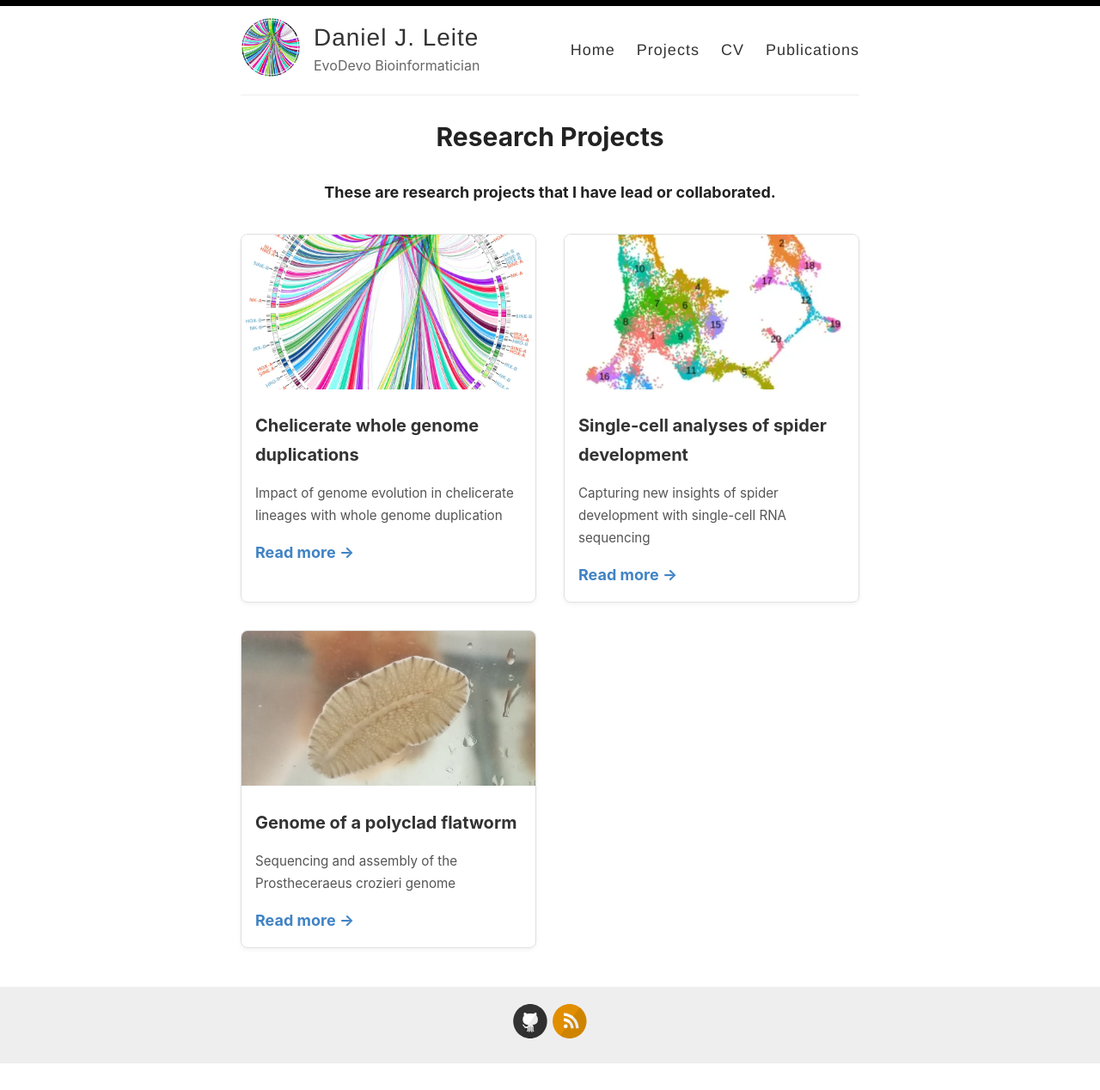
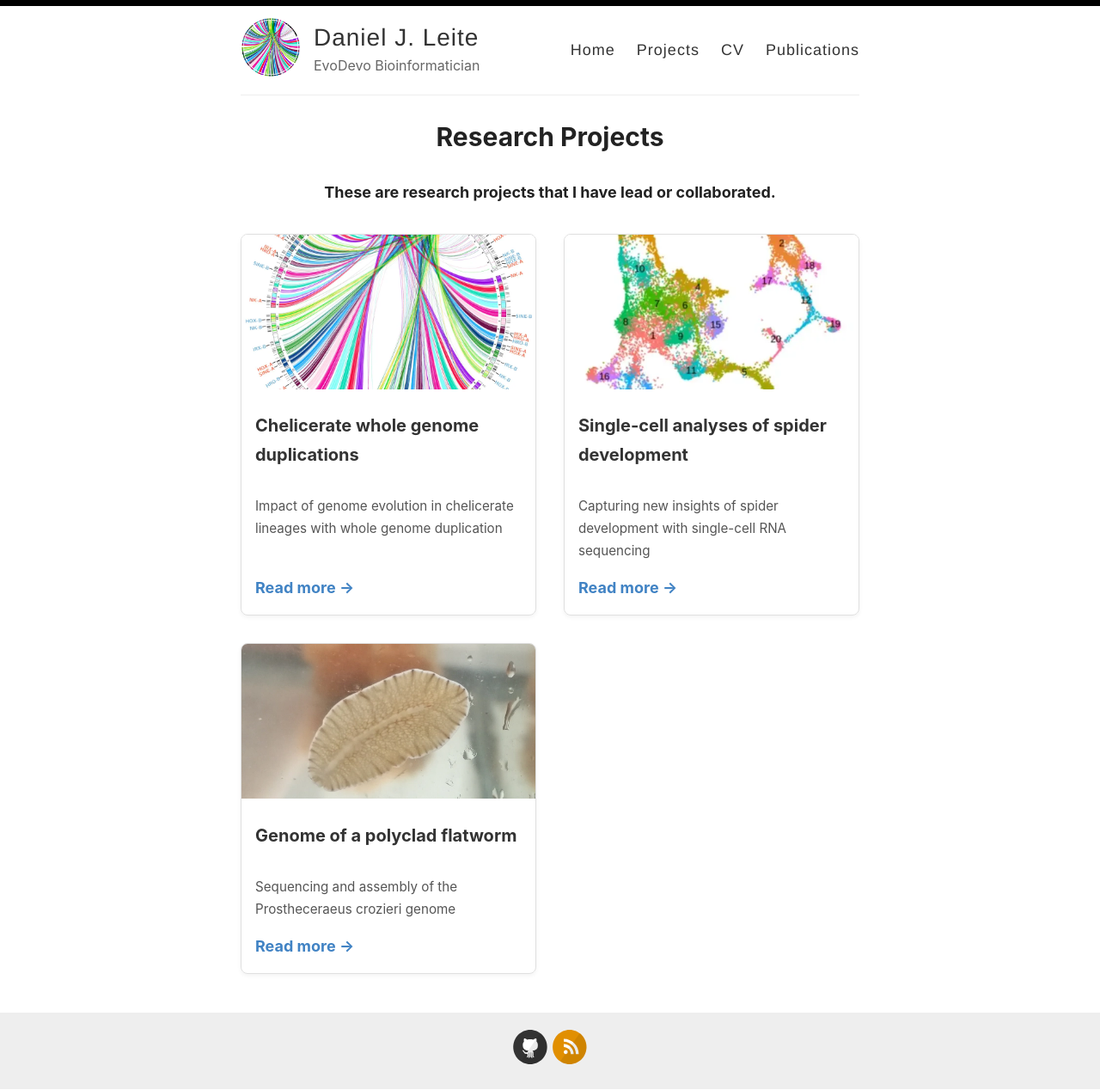
Before and after one commit to djleite/djleite.github.io, a Jekyll site: the page built from _pages/projects.md, in a window 1280 px wide. Shown: the whole page at 86% size. Built offline with Jekyll 4.4.1, drawn with Linux system fonts in a browser that asks for light colours; before the commit the page ends 1238 px from its top, so only the background shows below that.

Commit message:
update projects page

```diff
--- a/_pages/projects.md
+++ b/_pages/projects.md
@@ -11,16 +11,20 @@ permalink: /projects/
 <div style="display: grid; grid-template-columns: repeat(auto-fit, minmax(280px, 1fr)); gap: 2rem; margin-top: 2rem;">
   {% for post in site.posts %}
     {% unless post.tags contains "unpost" %}
-      <div style="border: 1px solid #e0e0e0; border-radius: 8px; overflow: hidden; box-shadow: 0 2px 5px rgba(0,0,0,0.05);">
+      <div style="display: flex; flex-direction: column; border: 1px solid #e0e0e0; border-radius: 8px; overflow: hidden; box-shadow: 0 2px 5px rgba(0,0,0,0.05);">
         <a href="{{ post.url | relative_url }}">
           {% if post.image %}
             <img src="{{ post.image | relative_url }}" alt="{{ post.title }}" style="width: 100%; height: 180px; object-fit: cover;">
           {% endif %}
         </a>
-        <div style="padding: 1rem;">
-          <h3 style="margin-top: 0;"><a href="{{ post.url | relative_url }}" style="text-decoration: none; color: #333;">{{ post.title }}</a></h3>
-          <p style="font-size: 0.95rem; color: #555;">{{ post.excerpt | strip_html | truncate: 140 }}</p>
-          <a href="{{ post.url | relative_url }}" style="font-weight: bold;">Read more →</a>
+        <div style="padding: 1rem; display: flex; flex-direction: column; flex-grow: 1;">
+          <h3 style="margin-top: 0;">
+            <a href="{{ post.url | relative_url }}" style="text-decoration: none; color: #333;">{{ post.title }}</a>
+          </h3>
+          <p style="font-size: 0.95rem; color: #555; flex-grow: 1;">{{ post.excerpt | strip_html | truncate: 140 }}</p>
+          <div style="margin-top: auto;">
+            <a href="{{ post.url | relative_url }}" style="font-weight: bold;">Read more →</a>
+          </div>
         </div>
       </div>
     {% endunless %}
```
